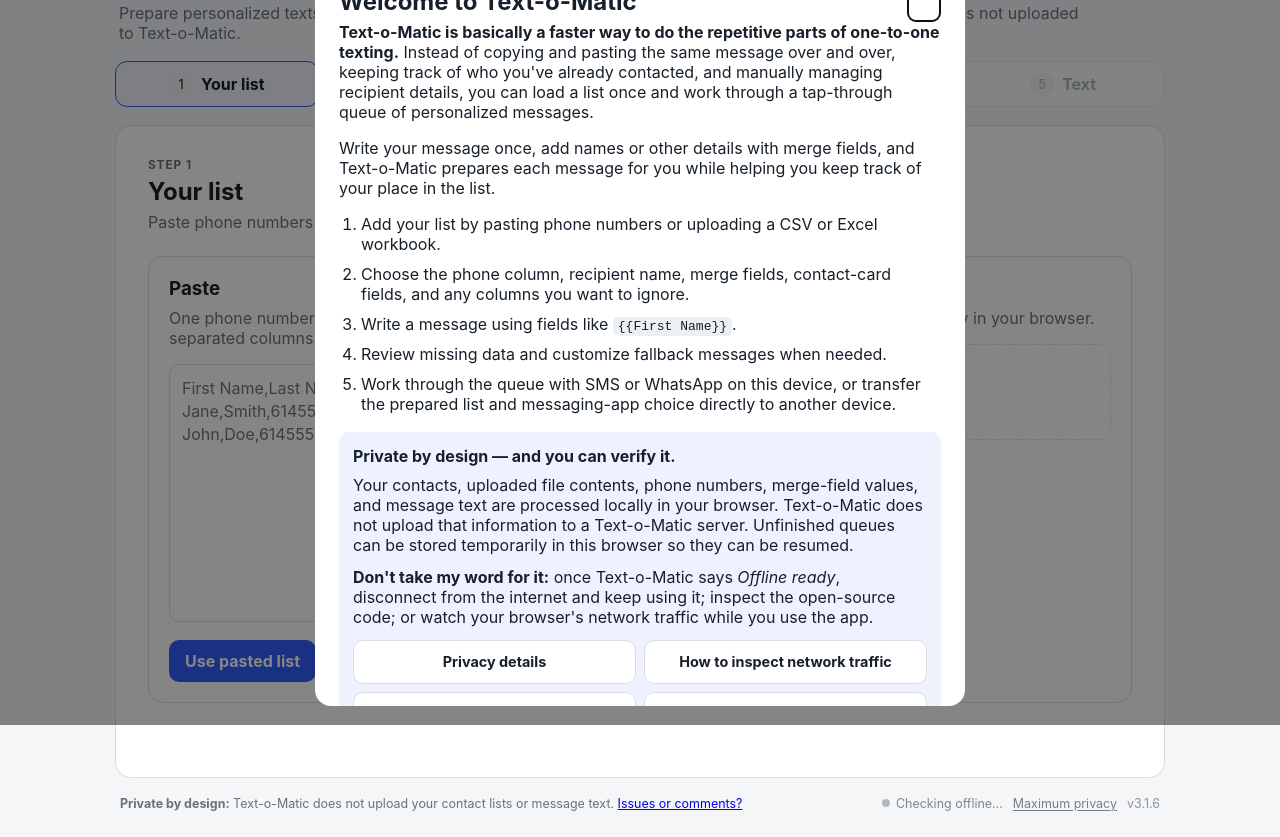
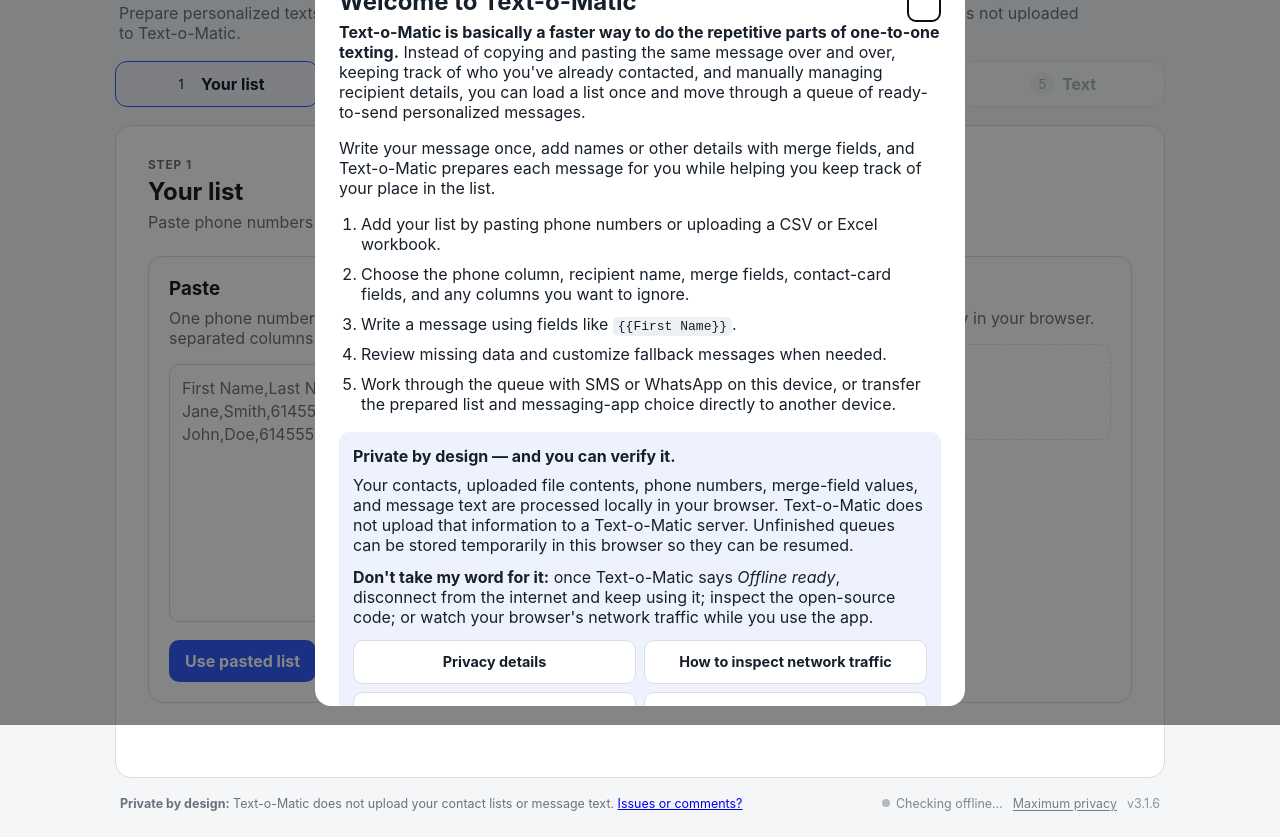
Before and after one commit to nickspeelman/text-o-matic, a plain HTML site: page index.html in a window 1280 px wide. Shown: the part 75-912 px from the top of the page. Drawn offline with Linux system fonts and the light colour scheme.

Commit message:
language clean up

```diff
--- a/index.html
+++ b/index.html
@@ -233,7 +233,7 @@
         <button class="icon-btn" value="cancel" aria-label="Close">×</button>
       </div>
 
-      <p><strong>Text-o-Matic is basically a faster way to do the repetitive parts of one-to-one texting.</strong> Instead of copying and pasting the same message over and over, keeping track of who you've already contacted, and manually managing recipient details, you can load a list once and work through a tap-through queue of personalized messages.</p>
+      <p><strong>Text-o-Matic is basically a faster way to do the repetitive parts of one-to-one texting.</strong> Instead of copying and pasting the same message over and over, keeping track of who you've already contacted, and manually managing recipient details, you can load a list once and move through a queue of ready-to-send personalized messages.</p>
 
       <p>Write your message once, add names or other details with merge fields, and Text-o-Matic prepares each message for you while helping you keep track of your place in the list.</p>
 
```
